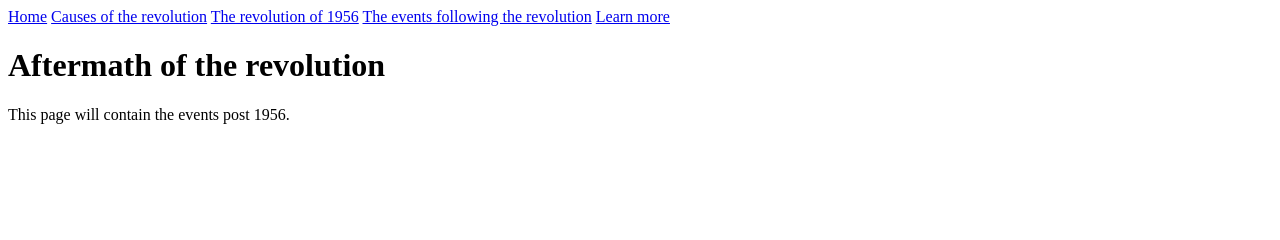
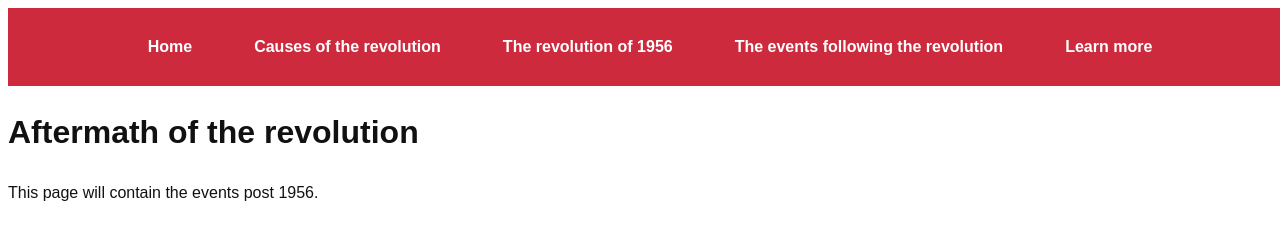
Before and after one commit to gibba42/full_stack_development_project1, a plain HTML site: page Desktop/full-stack-development-projects/project-1/aftermath.html in a window 1280 px wide. Drawn offline with Linux system fonts and the light colour scheme.

Commit message:
Added basic CSS styling: nav bar now has a red background. Nav bar now changes to white background when users hover over links

```diff
--- a/Desktop/full-stack-development-projects/project-1/aftermath.html
+++ b/Desktop/full-stack-development-projects/project-1/aftermath.html
@@ -3,6 +3,7 @@
 <head>
     <meta charset="UTF-8">
     <meta name="viewport" content="width=device-width, initial-scale=1.0">
+    <link rel="stylesheet" href="assets/css/style.css">
     <title>Aftermath of the revolution</title>
 </head>
 <body>
--- /dev/null
+++ b/Desktop/full-stack-development-projects/project-1/assets/css/style.css
@@ -0,0 +1,42 @@
+@import url('https://fonts.googleapis.com/css2?family=Montserrat:wght@400;600;800&family=Special+Elite&display=swap');
+
+body {
+    font-family: 'Monserrat', sans-serif;
+    color: #111111;
+    background-color: #fff;
+    line-height: 1.6;
+}
+
+:root {
+    --hungary-red: #CD2A3E;
+    --hungary-white: #FFFFFF;
+    --hungary-green: #436F4D;
+}
+
+nav {
+    background-color: var(--hungary-red);
+    color: var(--hungary-white);
+    padding: 10px;
+    position: sticky;
+    top: 0;
+    width: 100%;
+    z-index: 1000;
+    display: flex;
+    justify-content: center;
+    align-items: center
+}
+
+nav a {
+    display: block;
+    padding: 1em;
+    color: var(--hungary-white);
+    text-decoration: none;
+    margin: 0 15px;
+    font-weight: 600;
+    transition: background-color 0.3s;
+}
+
+nav a:hover {
+    background-color: var(--hungary-white);
+    color: var(--hungary-red);
+}
```
Also changed, not shown: Desktop/full-stack-development-projects/project-1/causes.html (+1 -0 lines), Desktop/full-stack-development-projects/project-1/index.html (+1 -0 lines), Desktop/full-stack-development-projects/project-1/resources.html (+1 -0 lines), Desktop/full-stack-development-projects/project-1/revolution.html (+1 -0 lines), Desktop/full-stack-development-projects/project-1/assets/css/styles.css (deleted).
